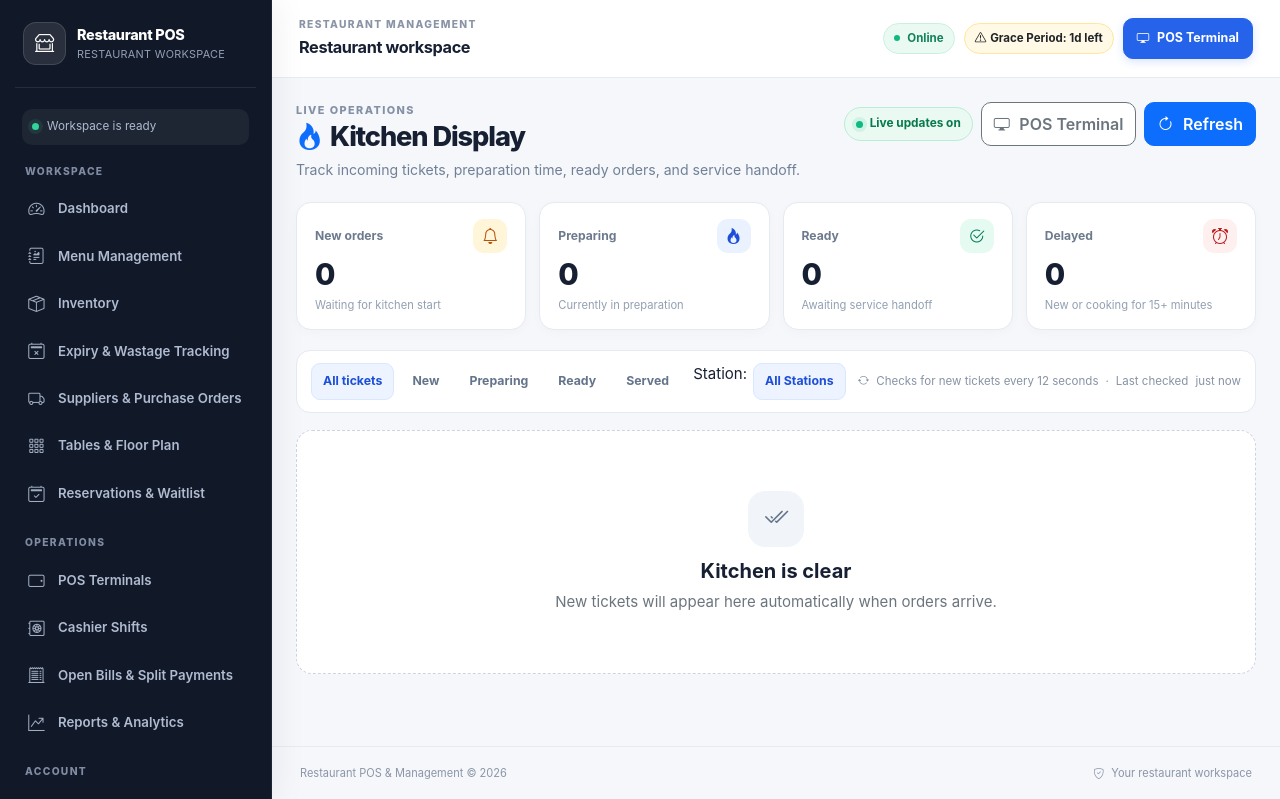
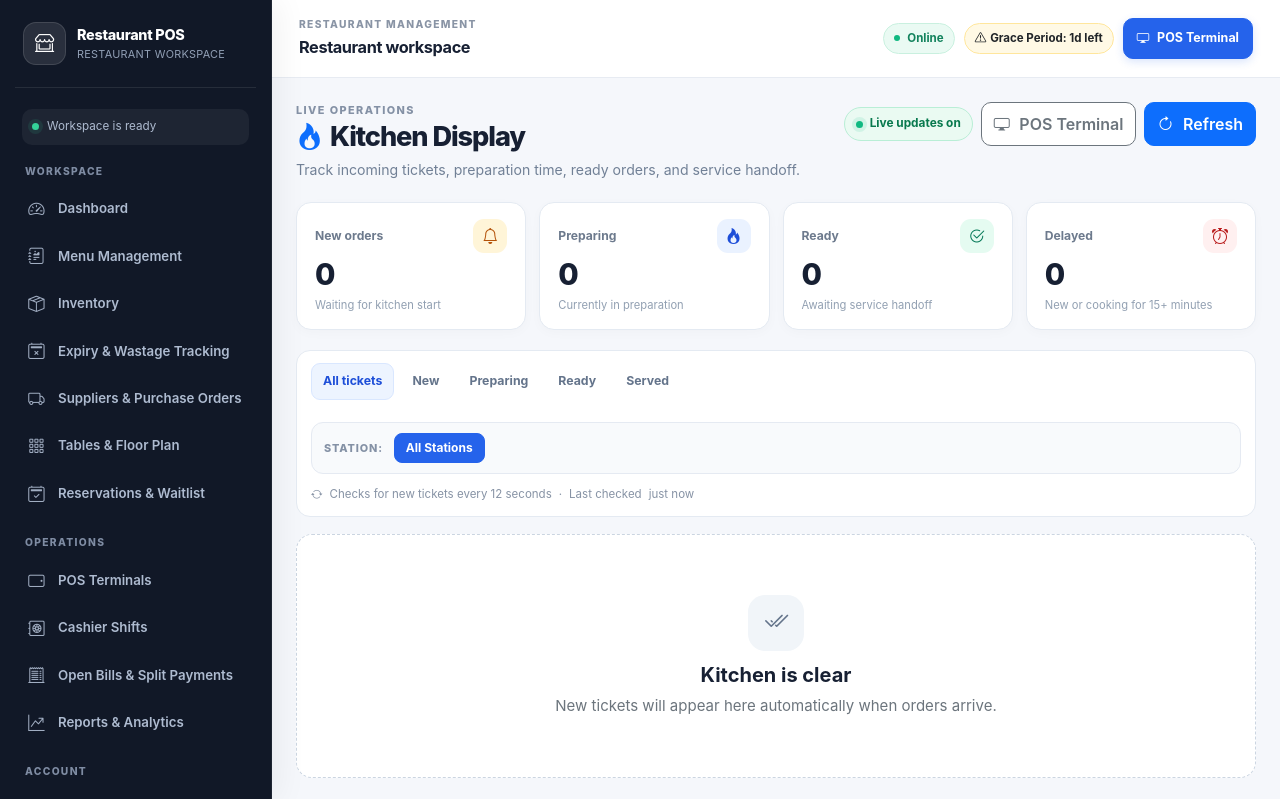
Before and after one commit to webxuncrownking-cell/restaurant-pos, a PHP site: the page made by app/Views/kitchen/index.php in a window 1280 px wide. Shown: the top 799 px of the page. Run offline with PHP 8.4, Linux system fonts and the light colour scheme; the template is opened without the code that fills it, so the values that code supplies are empty; some libraries are stand-ins or nearby versions.

Commit message:
Polish Kitchen Display station filter styling

```diff
--- a/app/Views/kitchen/index.php
+++ b/app/Views/kitchen/index.php
@@ -64,6 +64,13 @@ ksort($kitchenStations, SORT_NATURAL | SORT_FLAG_CASE);
   .kitchen-filter { border:1px solid transparent; background:transparent; padding:8px 11px; color:#64748b; border-radius:9px; font-size:.77rem; font-weight:750; }
   .kitchen-filter:hover { background:#f4f7fb; color:#172033; }
   .kitchen-filter.active { color:#1d4ed8; border-color:#d9e7ff; background:#edf4ff; }
+  .kitchen-station-filters { width:100%; display:flex; align-items:center; flex-wrap:wrap; gap:7px; padding:10px 12px; margin-top:10px; border:1px solid #e5eaf2; border-radius:12px; background:#f8fafc; }
+  .kitchen-station-filter-label { margin-right:4px; color:#8491a5; font-size:.68rem; font-weight:800; letter-spacing:.08em; text-transform:uppercase; }
+  .kitchen-filter.kitchen-station-filter { padding:7px 11px; border:1px solid #e0e7f0; border-radius:8px; background:#fff; color:#52627a; font-size:.75rem; font-weight:700; line-height:1.2; }
+  .kitchen-filter.kitchen-station-filter:hover { border-color:#b8c9e2; background:#f1f6fc; color:#24344d; }
+  .kitchen-filter.kitchen-station-filter.active { border-color:#2563eb; background:#2563eb; color:#fff; }
+  @media (max-width:575px) { .kitchen-station-filters { gap:6px; padding:9px; } .kitchen-station-filter-label { width:100%; margin:0 0 2px; } .kitchen-filter.kitchen-station-filter { padding:7px 9px; } }
+
   .kitchen-refresh-note { font-size:.72rem; color:#8793a5; display:flex; align-items:center; gap:7px; }
   .kitchen-board { display:grid; grid-template-columns:repeat(3,minmax(0,1fr)); gap:15px; align-items:start; }
   .kitchen-ticket { min-width:0; overflow:hidden; border:1px solid #dfe6ef; border-radius:16px; background:#fff; box-shadow:0 4px 16px rgba(15,23,42,.035); }
```
